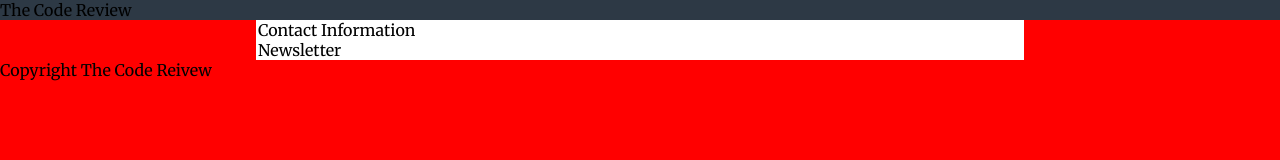
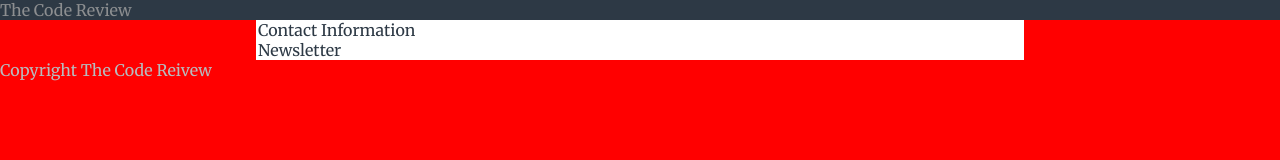
Before and after one commit to hyungmogu/online-registration-form, a plain HTML site: page online-registration-form/index.html in a window 1280 px wide. Drawn offline with Linux system fonts and the light colour scheme.

Commit message:
feat: Add font color

```diff
--- a/online-registration-form/style/style.css
+++ b/online-registration-form/style/style.css
@@ -1,6 +1,7 @@
 :root {
   background-color: red;
   font-family: 'Merriweather', serif;
+  color: #2D3945;
 }
 
 body {
@@ -10,6 +11,7 @@ body {
 
 header {
   background-color: #2D3945;
+  color: #8C8E90;
 }
 
 main {
@@ -18,6 +20,10 @@ main {
   background-color: white;
 }
 
+footer {
+  color: #B7BCBf;
+}
+
 @media screen and (min-width: 768px) {
 
 }
```
